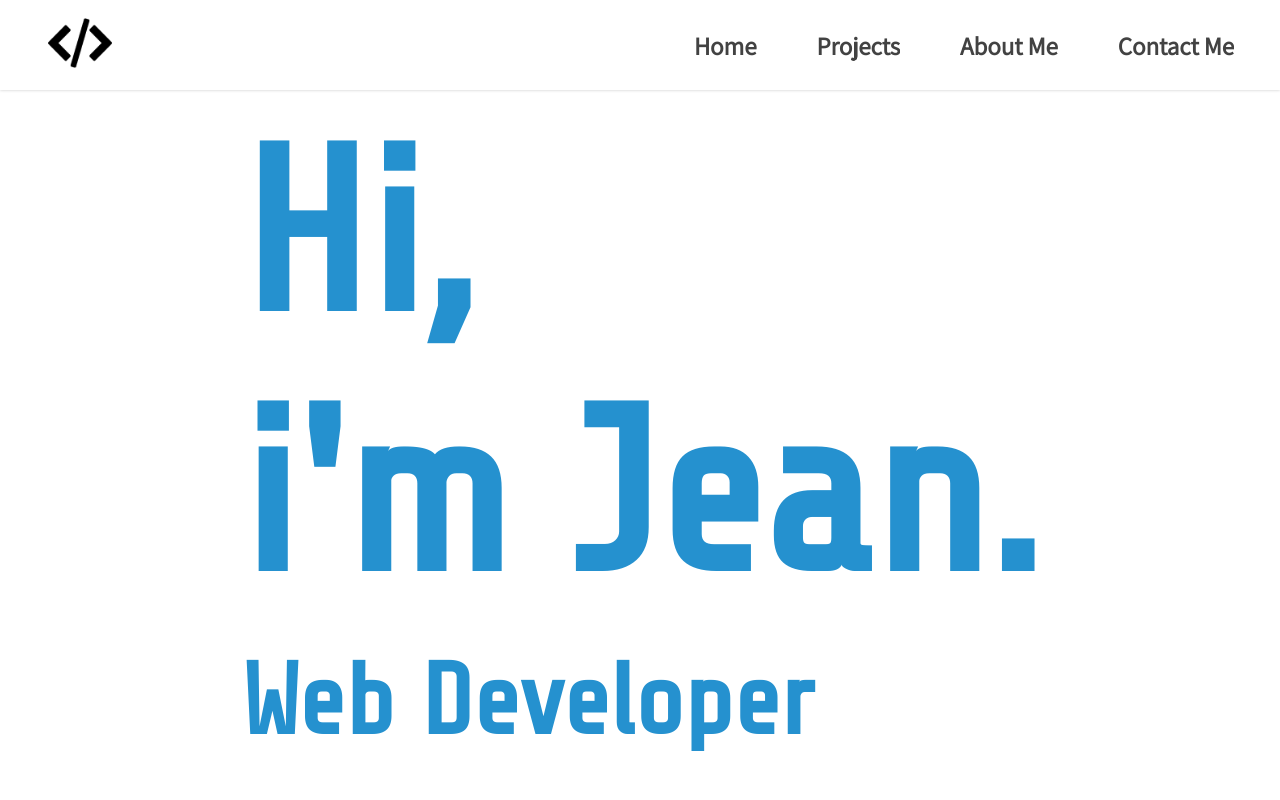
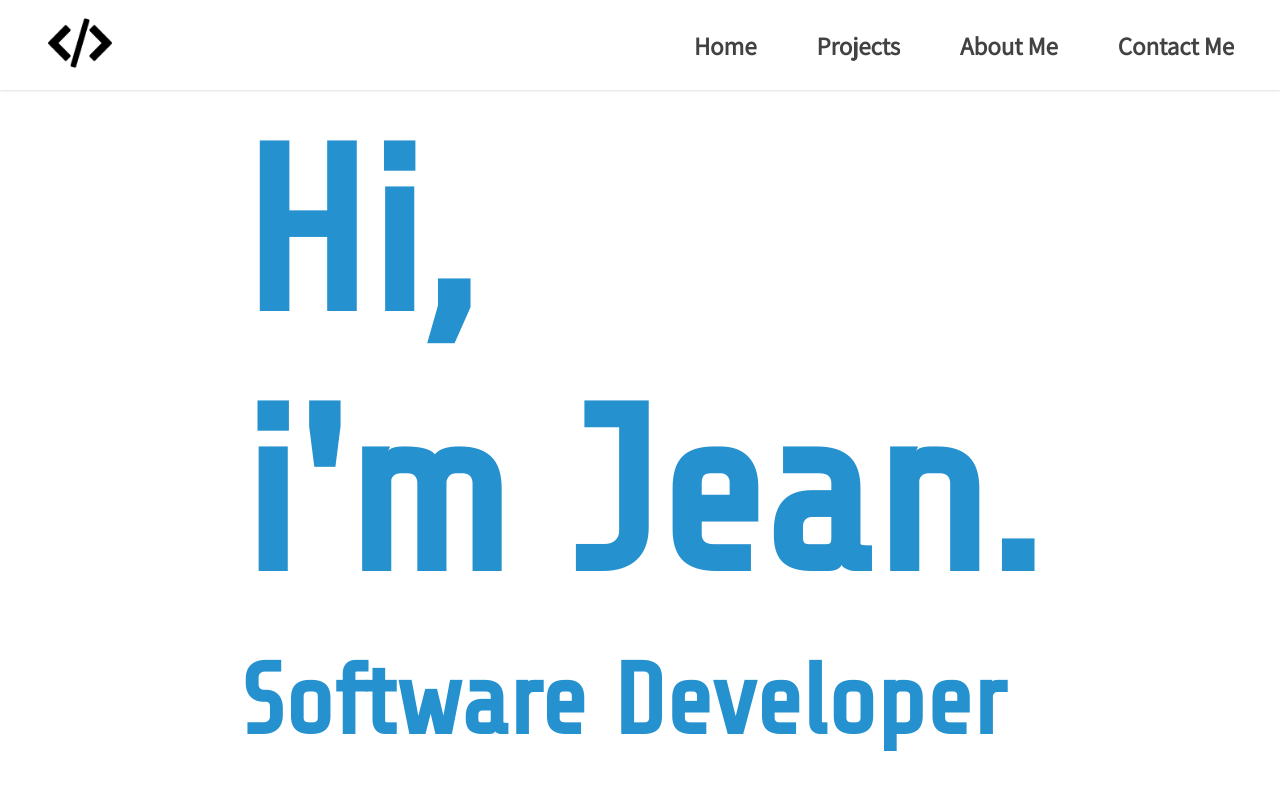
Before and after one commit to FPDPanda/Portfolio, a React (Create React App) app: page / in a window 1280 px wide. Shown: the top 800 px of the page. Built offline with nearby package versions, Linux system fonts and the light colour scheme.

Commit message:
Updating job title

```diff
--- a/src/components/Intro/Intro.tsx
+++ b/src/components/Intro/Intro.tsx
@@ -19,7 +19,7 @@ const Intro: FC<IntroProps> = ({ reference }) => (
         i'm Jean.
       </IntroTitleWrapper>
       <br />
-      <IntroSubtitleWrapper>Web Developer</IntroSubtitleWrapper>
+      <IntroSubtitleWrapper>Software Developer</IntroSubtitleWrapper>
     </IntroTextWrapper>
   </IntroWrapper>
 );
```
